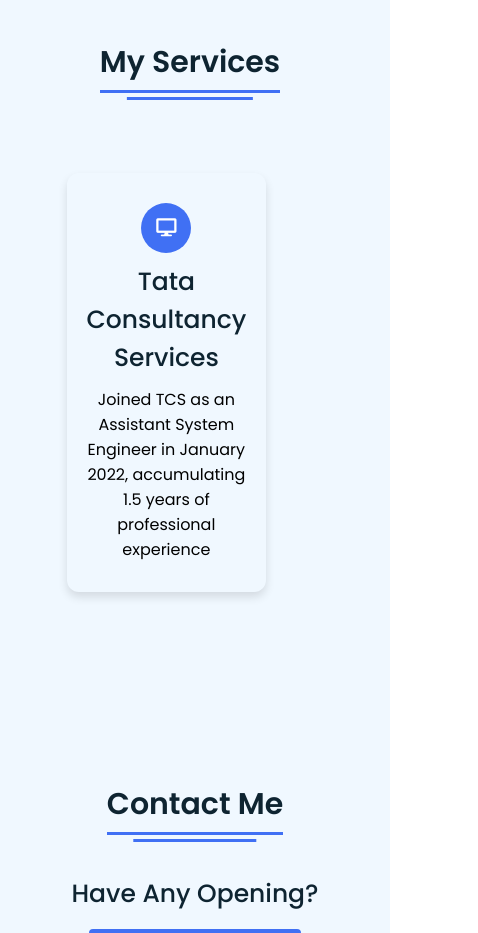
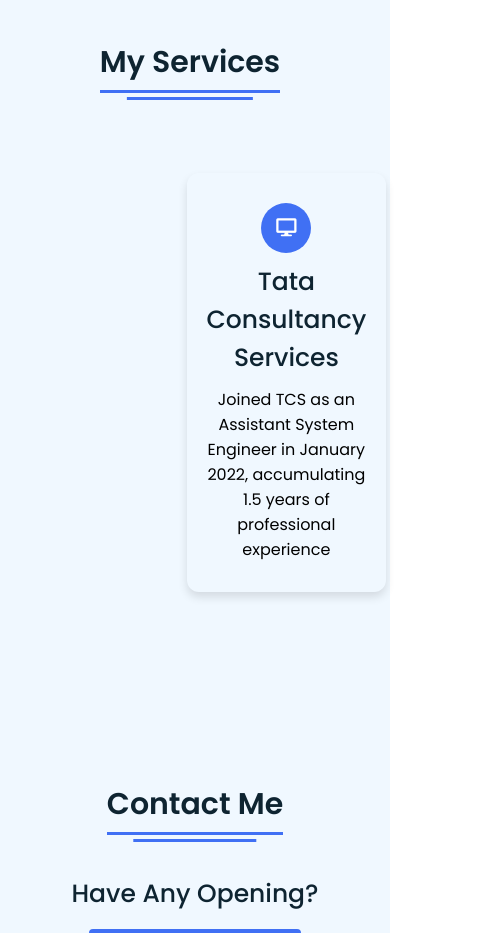
Before and after one commit to Pawankumars1/Mypotfolio, a plain HTML site: page index.html in a window 390 px wide. Shown: the part 4580-5513 px from the top of the page, 478 px wide, since content can reach past the window. Drawn offline with Linux system fonts and the light colour scheme.

Commit message:
Update style.css

```diff
--- a/style.css
+++ b/style.css
@@ -559,7 +559,7 @@
   }
   #ttl{
     position: relative;
-    right: 60px;
+    left: 60px;
   }
 
 
```
